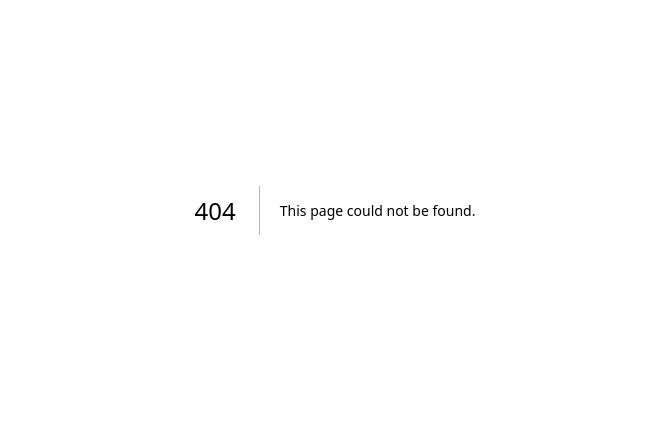
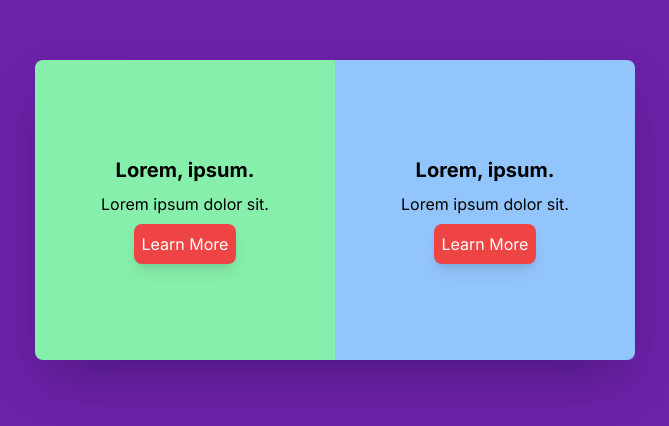
Before and after one commit to ChWasam/tailwindstart, a Next.js app: page /flex-basis in a window 1280 px wide. Before the commit this address had no page. Shown: the part 190-616 px from the top of the page, without its empty margins (305-974 px from the left). Built offline with nearby package versions, Linux system fonts and the light colour scheme.

Commit message:
flex-basis practice done

```diff
--- /dev/null
+++ b/app/flex-basis/page.tsx
@@ -0,0 +1,24 @@
+import Image from "next/image";
+
+export default function Home() {
+  return (
+    <main className=" flex flex-col items-center justify-center bg-purple-800 w-screen h-screen">
+      <div className="flex  shadow-2xl h-[300px] w-[600px]">
+        <div className="flex flex-col justify-center  basis-1/2  rounded-l-lg p-4 gap-y-2 bg-green-300 text-center">
+          <h1 className="font-bold text-xl ">Lorem, ipsum.</h1>
+          <p> Lorem ipsum dolor sit.</p>
+          <button className="flex justify-center mx-auto rounded-lg shadow-lg bg-red-500 p-2 text-white">
+            Learn More
+          </button>
+        </div>
+        <div className="flex flex-col justify-center p-4 rounded-r-lg  basis-1/2  gap-y-2 bg-blue-300 text-center">
+          <h1 className="font-bold text-xl ">Lorem, ipsum.</h1>
+          <p> Lorem ipsum dolor sit.</p>
+          <button className="flex justify-center mx-auto  rounded-lg shadow-lg bg-red-500 p-2  text-white">
+            Learn More
+          </button>
+        </div>
+      </div>
+    </main>
+  );
+}
```
